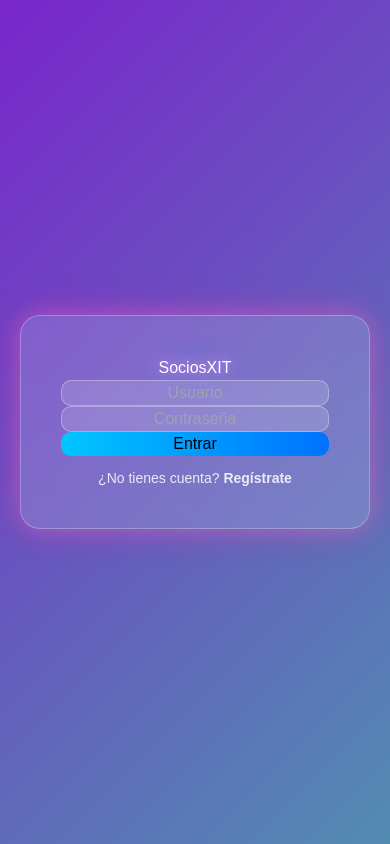
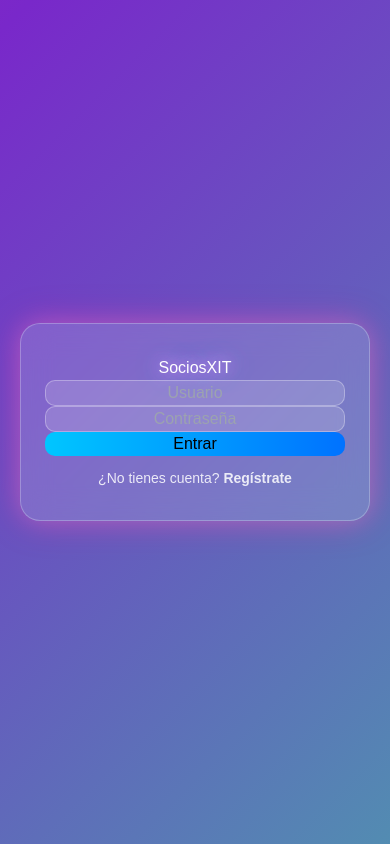
Before and after one commit to salon-bz/Span, a plain HTML site: page index.html in a window 390 px wide. Drawn offline with nearby package versions, Linux system fonts and the light colour scheme.

Commit message:
Update index.html

```diff
--- a/index.html
+++ b/index.html
@@ -19,7 +19,7 @@
       align-items: center;
       justify-content: center;
       font-family: 'Poppins', sans-serif;
-      overflow: hidden;
+      /* overflow: hidden; <--- Eliminado para prevenir problemas de clipping */
       margin: 0;
     }
 
@@ -37,17 +37,28 @@
       backdrop-filter: blur(15px);
       border: 1px solid rgba(255,255,255,0.25);
       border-radius: 20px;
-      /* Ajuste: Usaremos un width basado en 'min-width' y 'max-width' */
-      width: 90%; /* Hace que sea sensible al ancho de la pantalla */
+      padding: 2.5rem;
+      /* Ajuste clave: Usamos 'width: auto' y forzamos el 'max-width' a ser más sensible */
+      width: auto;
       max-width: 380px;
-      min-width: 320px; /* <--- Mantenemos esto y le damos prioridad */
-      padding: 2.5rem;
+      min-width: 320px;
+      /* Nuevo margen externo para asegurar espacio lateral en el móvil */
+      margin-left: 20px;
+      margin-right: 20px;
       box-shadow: 0 0 25px rgba(255,255,255,0.2), 0 0 35px rgba(255,0,150,0.4);
       transition: transform 0.3s ease, box-shadow 0.3s ease;
       animation: fadeIn 0.6s ease;
       box-sizing: border-box;
-      /* Aseguramos que la tarjeta no se pegue demasiado a los bordes en pantallas muy pequeñas */
-      margin: 20px; /* <--- Añadimos un margen externo para respirar */
+    }
+
+    /* Media Query: para pantallas muy pequeñas (como en la captura) */
+    @media (max-width: 420px) {
+        .card {
+            /* Forzar el ancho máximo a ser el ancho de la pantalla menos 40px (20px de margen a cada lado) */
+            max-width: calc(100% - 40px);
+            /* Asegurar que el padding interno no se reduzca */
+            padding: 2rem 1.5rem;
+        }
     }
 
     .card:hover {
```
